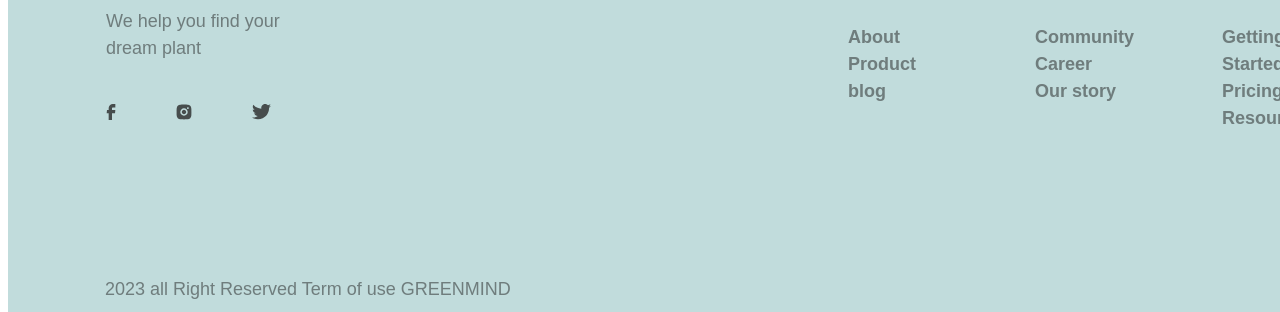
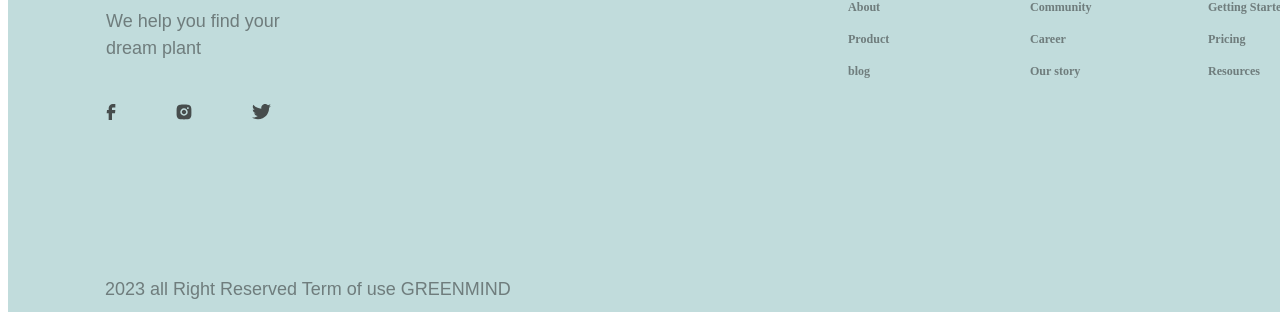
Before and after one commit to Lukaouh/GREENMIND, a plain HTML site: page index.html in a window 1280 px wide. Shown: the part 3704-4016 px from the top of the page. Drawn offline with Linux system fonts and the light colour scheme; a web font is replaced by a local one.

Commit message:
Add files via upload

```diff
--- a/index.html
+++ b/index.html
@@ -189,8 +189,6 @@
                                <h6 class="profession">Youtuber</h6>
                                <img id="star" src="./img/star.svg">
                                <h6 class="point"> 4.5</h6>
-
-
                     </div>
 
                     <div class="feedback_box d-inline-flex ms-2 ">
@@ -221,9 +219,9 @@
             <div class="information">
                 <ul class="information">
                     <h4>Information</h4>
-                    <li>About</li>
-                    <li>Product</li>
-                    <li>blog</li>
+                    <h6>About</h6>
+                    <h6>Product</h6>
+                    <h6>blog</h6>
 
                 </ul>
 
@@ -231,18 +229,18 @@
             <div class="company">
                 <ul class="company">
                     <h4>Company</h4>
-                    <li>Community</li>
-                    <li>Career</li>
-                    <li>Our story</li>
+                    <h6>Community</h6>
+                    <h6>Career</h6>
+                    <h6>Our story</h6>
 
                 </ul>
             </div>
             <div class="contact">
             <ul class="contact">
                 <h4>Contact</h4>
-                <li>Getting Started</li>
-                <li>Pricing</li>
-                <li>Resources</li>
+                <h6>Getting Started</h6>
+                <h6>Pricing</h6>
+                <h6>Resources</h6>
 
             </ul>
 
--- a/style.css
+++ b/style.css
@@ -680,14 +680,10 @@ margin-top: -67px;
     display: inline-flex;
 }
 
-
-
-
 .footer_box{
 position: absolute;
 width: 1440px;
 height: 400px;
-
 top: 3616px;
 background: #C1DCDC;
 }
@@ -730,10 +726,6 @@ color: rgba(30, 30, 30, 0.5);
     color: rgba(30, 30, 30, 0.75);
 
 }
-
-
-
-
 .reserved{
 position: absolute;
 width: 429px;
@@ -755,13 +747,33 @@ color: rgba(30, 30, 30, 0.5);
 ul h4{
     color: #1E1E1E;
 }
+.contact ul{
+    width: 90px;
+    line-height: 4px;
+
+}
+.company ul{
+    width: 90px;
+    line-height: 4px;
+
+}
+.information ul{
+    line-height: 4px;
+
+}
+
+
+
+
+
+
 
 .Footer_navbar{
 
 position: absolute;
 display: flex;
 gap: 48px;
-font-family: 'Poppins', sans-serif;
+
 margin-left: 800px;
 margin-top: 360px;
 width: 111px;
```
